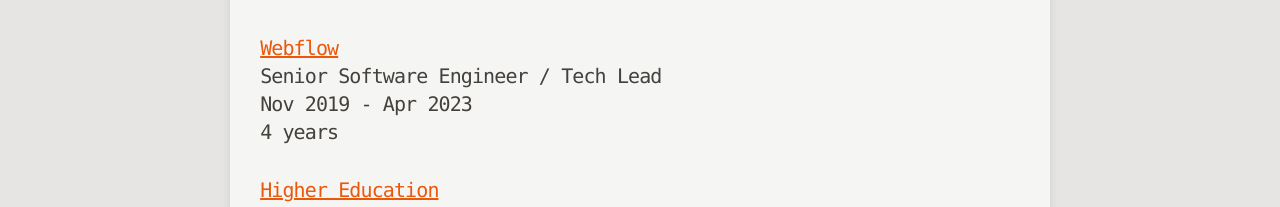
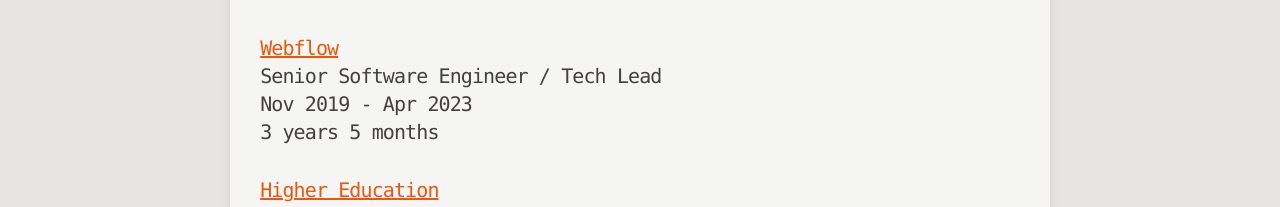
Before and after one commit to cdonohue/personal-site, an Astro site: page / in a window 1280 px wide. Shown: the part 1822-2029 px from the top of the page. Built offline with nearby package versions, Linux system fonts and the light colour scheme; Astro itself is replaced by a stand-in of ours.

Commit message:
More date diff changes

```diff
--- a/src/components/Terminal.astro
+++ b/src/components/Terminal.astro
@@ -32,33 +32,36 @@
   month: 'short',
 })
 
-function getDateDifference(startDate: string, endDate: string) {
+function getDateDifference(startDate: string, endDate: string | null = null) {
   const start = new Date(startDate)
   const end = endDate ? new Date(endDate) : new Date()
 
-  let years = end.getFullYear() - start.getFullYear()
-  let months = end.getMonth() + 1 - (start.getMonth() + 1)
+  const startYear = start.getFullYear()
+  const startMonth = start.getMonth()
+  const endYear = end.getFullYear()
+  const endMonth = end.getMonth()
 
-  let timeString = ''
+  let yearDiff = endYear - startYear
+  let monthDiff = endMonth - startMonth
 
-  if (years > 0) {
-    timeString += years + ' year'
-    if (years > 1) {
-      timeString += 's'
-    }
+  if (monthDiff < 0) {
+    yearDiff--
+    monthDiff += 12
   }
 
-  if (months > 0) {
-    if (timeString !== '') {
-      timeString += ' '
-    }
-    timeString += months + ' month'
-    if (months > 1) {
-      timeString += 's'
-    }
+  let result = ''
+
+  if (yearDiff !== 0) {
+    result += `${yearDiff} year${yearDiff !== 1 ? 's' : ''}`
   }
 
-  return timeString
+  if (monthDiff !== 0) {
+    result += `${yearDiff !== 0 ? ' ' : ''}${monthDiff} month${
+      monthDiff !== 1 ? 's' : ''
+    }`
+  }
+
+  return result
 }
 ---
 
```
